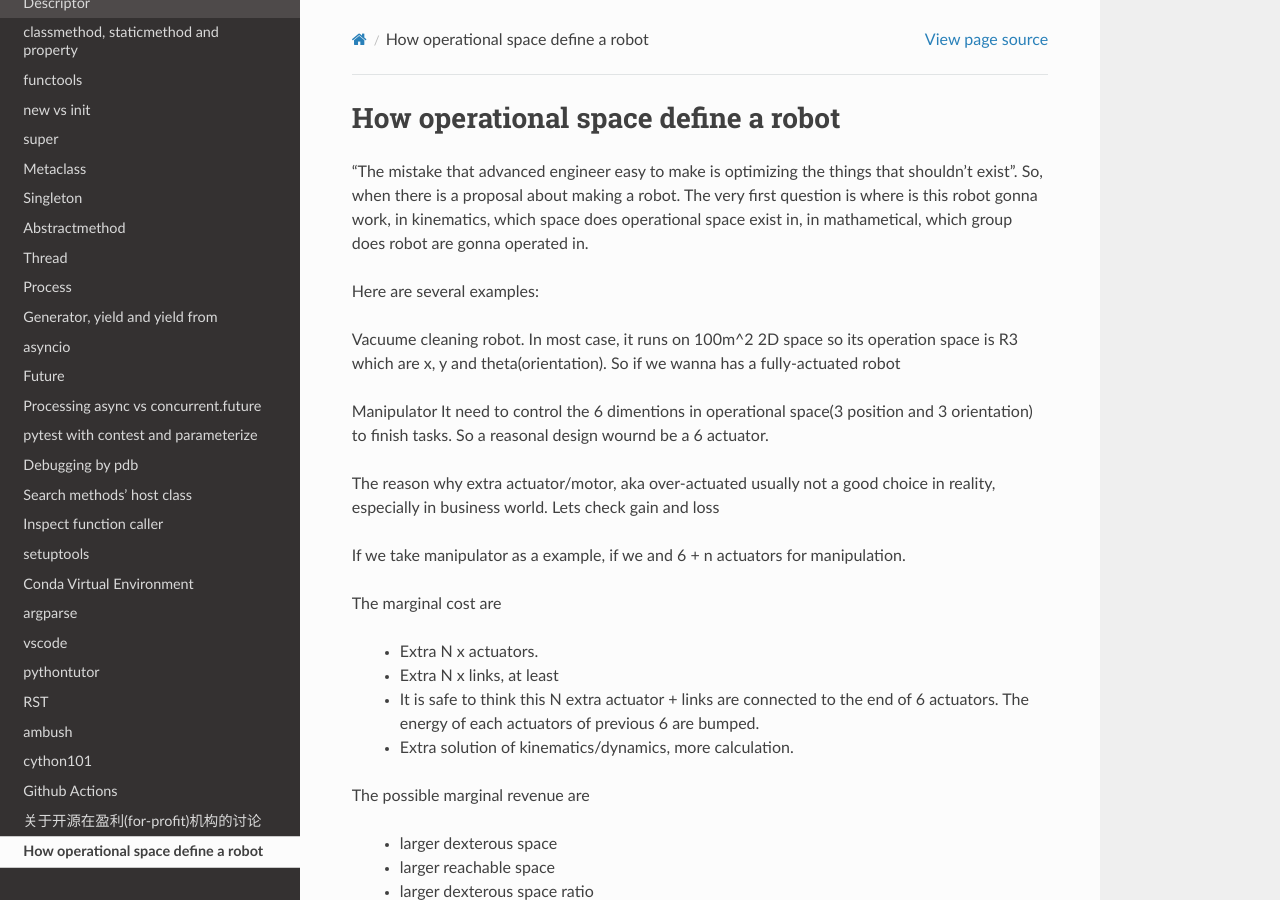
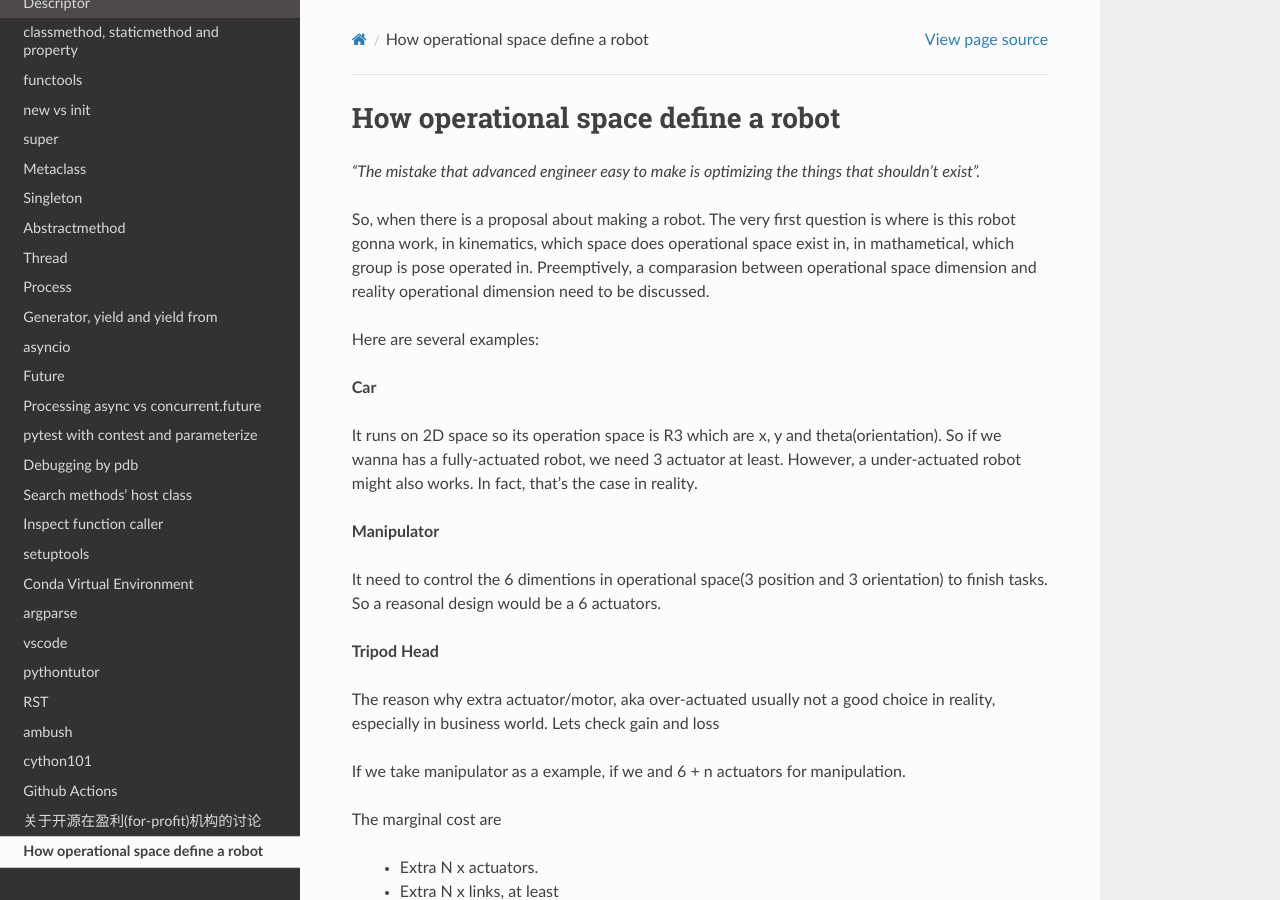
Before and after one commit to ke-zhang-rd/krystal, a Sphinx documentation site: the page built from docs/source/opspace.rst, in a window 1280 px wide and 900 px high. Built offline with Sphinx 7.4.7 and the Read the Docs theme 2.0.0, drawn with Linux system fonts in a browser that asks for light colours.

Commit message:
Update opspace.rst

```diff
--- a/docs/source/opspace.rst
+++ b/docs/source/opspace.rst
@@ -3,19 +3,27 @@ How operational space define a robot
 ====================================
 
 
+*"The mistake that advanced engineer easy to make is optimizing the things that shouldn't exist".*
 
-"The mistake that advanced engineer easy to make is optimizing the things that shouldn't exist". So, when there is a proposal about making a
+So, when there is a proposal about making a
 robot. The very first question is where is this robot gonna work, in kinematics, which space does operational space exist in, in mathametical,
-which group does robot are gonna operated in.
+which group is pose operated in. Preemptively, a comparasion between operational space dimension and reality operational dimension need to be
+discussed.
 
 Here are several examples:
 
-Vacuume cleaning robot.
-In most case, it runs on 100m^2 2D space so its operation space is R3 which are x, y and theta(orientation). So if we wanna has a fully-actuated
-robot
+**Car**
 
-Manipulator
-It need to control the 6 dimentions in operational space(3 position and 3 orientation) to finish tasks. So a reasonal design wournd be a 6 actuator.
+It runs on 2D space so its operation space is R3 which are x, y and theta(orientation). So if we wanna has a fully-actuated robot,
+we need 3 actuator at least. However, a under-actuated robot might also works. In fact, that's the case in reality.
+
+**Manipulator**
+
+It need to control the 6 dimentions in operational space(3 position and 3 orientation) to finish tasks. So a reasonal design would be a 6 actuators.
+
+**Tripod Head**
+
+
 
 The reason why extra actuator/motor, aka over-actuated usually not a good choice in reality, especially in business world. Lets check gain and loss
 
```
